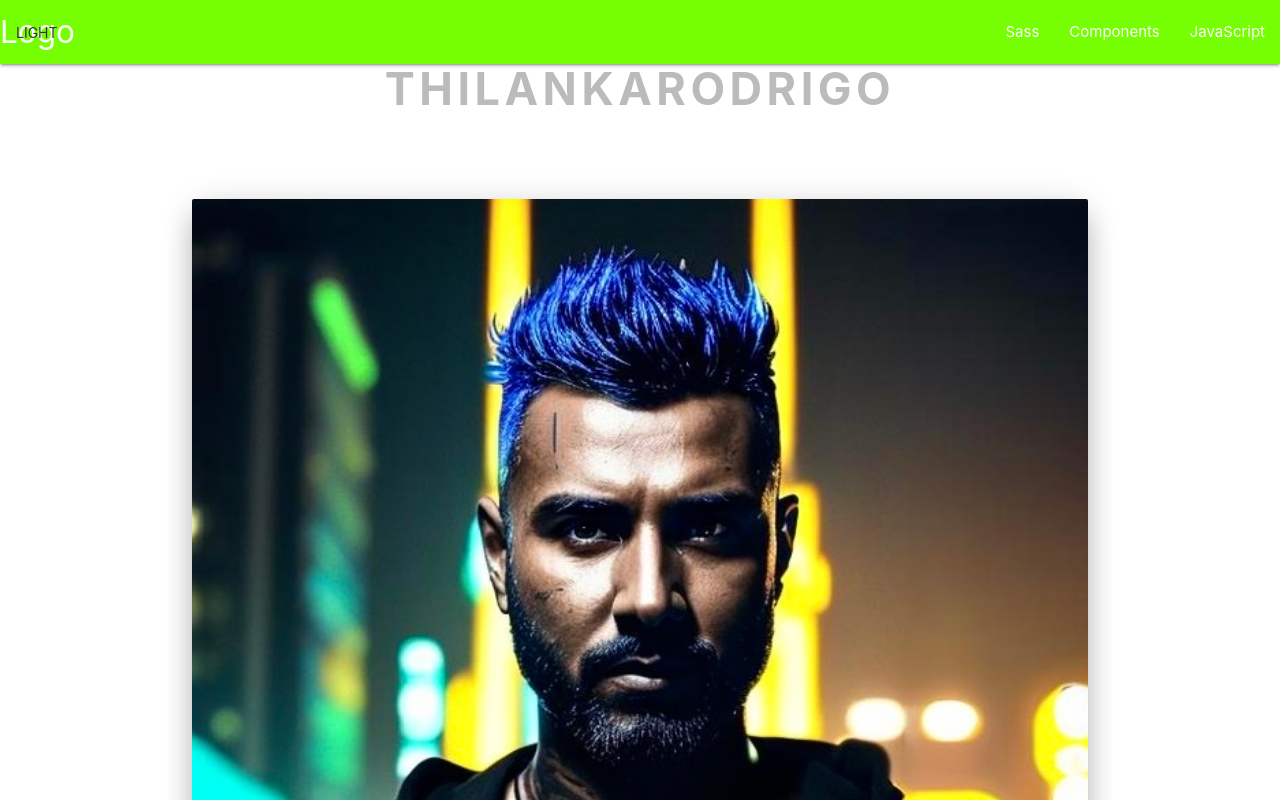
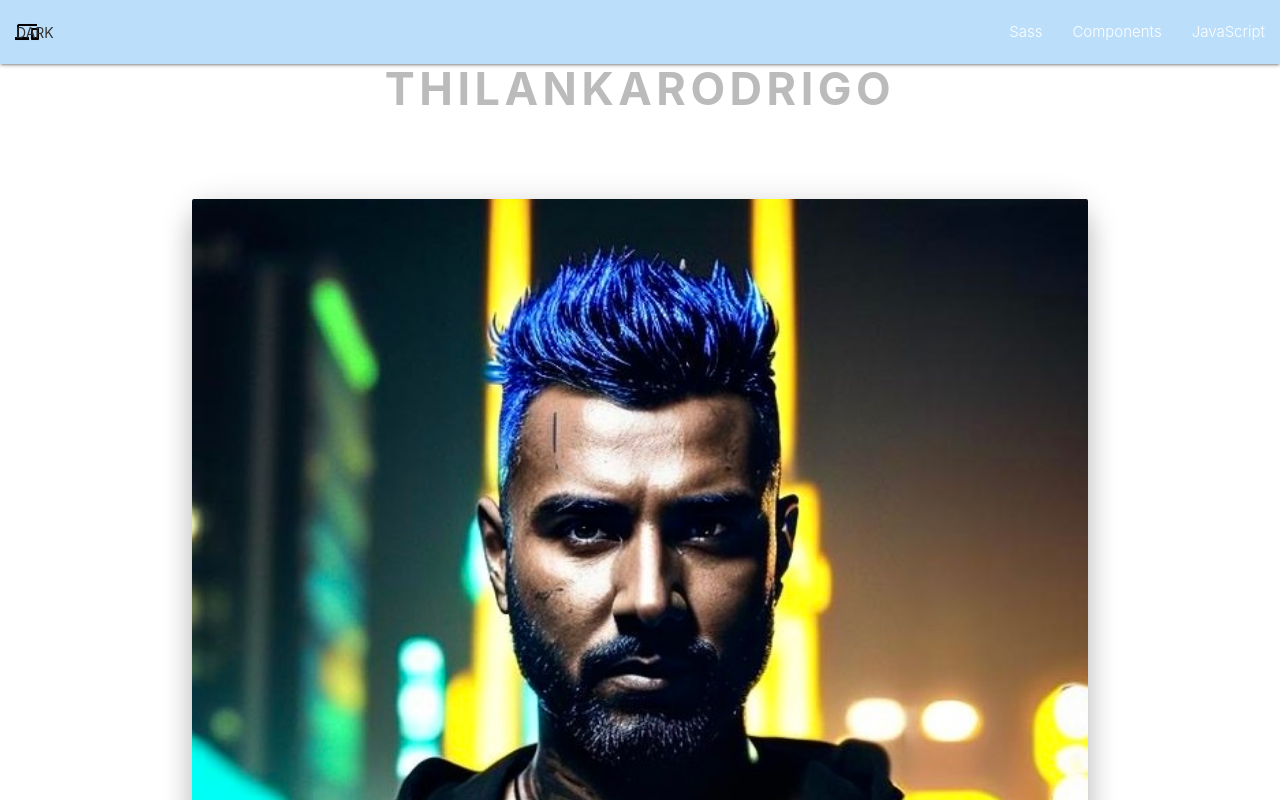
Before and after one commit to Thilanka0824/developer.thilanka.rodrigo, a React (Create React App) app: page / in a window 1280 px wide. Shown: the top 800 px of the page. Built offline with nearby package versions, Linux system fonts and the light colour scheme.

Commit message:
added theme features

```diff
--- a/src/Components/Card.js
+++ b/src/Components/Card.js
@@ -1,9 +1,11 @@
-import React from "react";
+import React, { useContext } from "react";
 import "./Card.css";
+import ThemeContext from "../Hooks/themeContext";
 
 const Card = ({ title, image, content, revealContent }) => {
+  const { theme } = useContext(ThemeContext);
   return (
-    <div class="card z-depth-4">
+    <div className={`${theme} card z-depth-4`}>
       <div class="card-image">
         <img src={image} />
       </div>
@@ -13,8 +15,13 @@ const Card = ({ title, image, content, revealContent }) => {
         <p>{content}</p>
       </div>
       <div class="card-reveal">
-        <span class="card-title grey-text text-darken-4">Card Title<i class="material-icons right">close</i></span>
-      <p>Here is some more information about this product that is only revealed once clicked on.</p>
+        <span class="card-title grey-text text-darken-4">
+          Card Title<i class="material-icons right">close</i>
+        </span>
+        <p>
+          Here is some more information about this product that is only revealed
+          once clicked on.
+        </p>
       </div>
     </div>
   );
--- a/src/Components/NameAnimation.js
+++ b/src/Components/NameAnimation.js
@@ -3,7 +3,7 @@ import { useState, useEffect, useContext, useRef } from "react";
 import './NameAnimation.css'
 
 const NameAnimation = () => {
-    const firstName = " Thilanka"; //fix this when you have time
+    const firstName = " Thilanka"; //I'll fix this when I have time
     const lastName = "Rodrigo";
     console.log(firstName.length);
     const [animatedName, setAnimatedName] = useState("");
@@ -21,21 +21,21 @@ const NameAnimation = () => {
           const nextChar = firstName[animatedNameRef.current.length]; // taking the next character in the string and adding it to the animated name
           setAnimatedName(animatedName + nextChar);
           animatedNameRef.current = animatedNameRef.current + nextChar;
-        }, 200);
+        }, 150);
       }
       if (lastAnimatedNameRef.current.length < lastName.length) {
         timeout = setTimeout(() => {
           const lastNextChar = lastName[lastAnimatedNameRef.current.length];
           setLastAnimatedName(lastAnimatedName + lastNextChar);
           lastAnimatedNameRef.current = lastAnimatedNameRef.current + lastNextChar;
-        }, 200);
+        }, 150);
       }
     };
 
     useEffect(() => {
       animate();
       return () => clearTimeout(timeout);
-    }, [firstName, lastName, animatedName]);
+    }, [animatedName]);
   return (
     <div className='name-container'>
         <h2 className="first-name">{animatedName}</h2>
--- /dev/null
+++ b/src/Components/NavBar.css
@@ -0,0 +1,11 @@
+.material-icons{
+    font-size: 5.5rem;
+    color: #000;
+    cursor: pointer;
+    margin: 0 1rem;
+    transition: all 0.3s ease;
+    &:hover{
+        color: #f44336;
+    }
+
+}
--- a/src/Components/NavBar.js
+++ b/src/Components/NavBar.js
@@ -1,17 +1,27 @@
-import React from 'react'
-import { useContext } from 'react';
-import ThemeContext from '../Hooks/themeContext';
+import React from "react";
+import { useContext } from "react";
+import ThemeContext from "../Hooks/themeContext";
+import "./NavBar.css";
 
 const NavBar = () => {
-    const {theme, toggleTheme} = useContext(ThemeContext)
+  const { theme, toggleTheme } = useContext(ThemeContext);
   return (
-    <div className="navbar-fixed">
-      <nav className=" light-green accent-3">
+    <div className={"navbar-fixed"}>
+      <nav
+        className={`${theme} ${
+          theme === "light" ? "blue lighten-4" : "blue darken-4"
+        }`}
+      >
         <div class="nav-wrapper">
           <a href="#" class="brand-logo">
-            Logo
+            <i class="material-icons">devices</i>
           </a>
-          <button className="waves-effect waves-teal btn-flat" onClick={toggleTheme}>{theme}</button>
+          <button
+            className="waves-effect waves-teal btn-flat"
+            onClick={toggleTheme}
+          >
+            {theme === "light" ? "dark" : "light"}
+          </button>
 
           <ul id="nav-mobile" class="right hide-on-med-and-down">
             <li>
@@ -28,6 +38,6 @@ const NavBar = () => {
       </nav>
     </div>
   );
-}
+};
 
-export default NavBar
+export default NavBar;
--- a/src/Pages/HomePage.js
+++ b/src/Pages/HomePage.js
@@ -12,6 +12,7 @@ const HomePage = () => {
   return (
     <div className={`home-page ${theme}-theme valign center`}>
       <NameAnimation />
+
       <Card
         className="red lighten-3"
         title="Hi I'm Thilanka"
```
